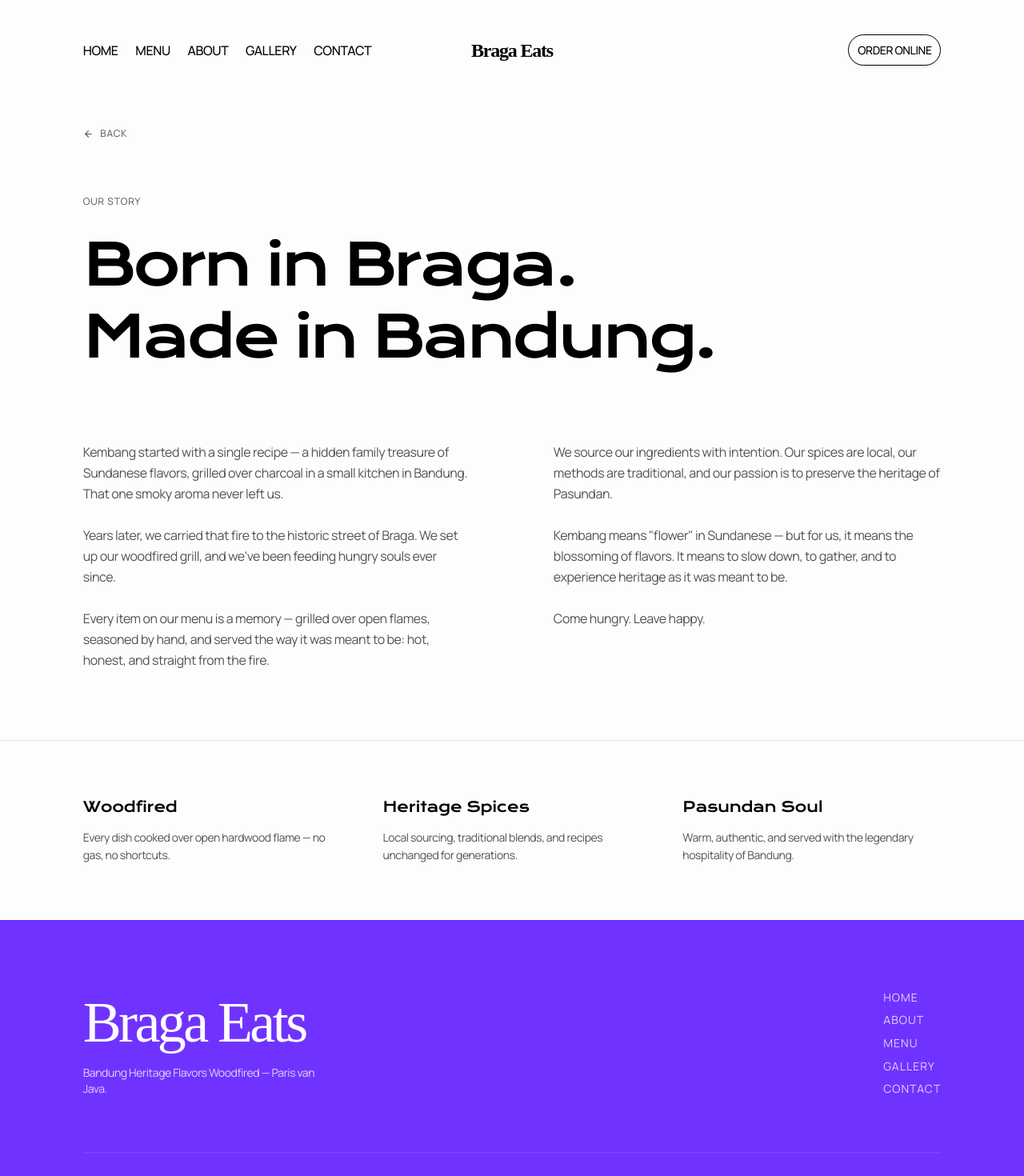
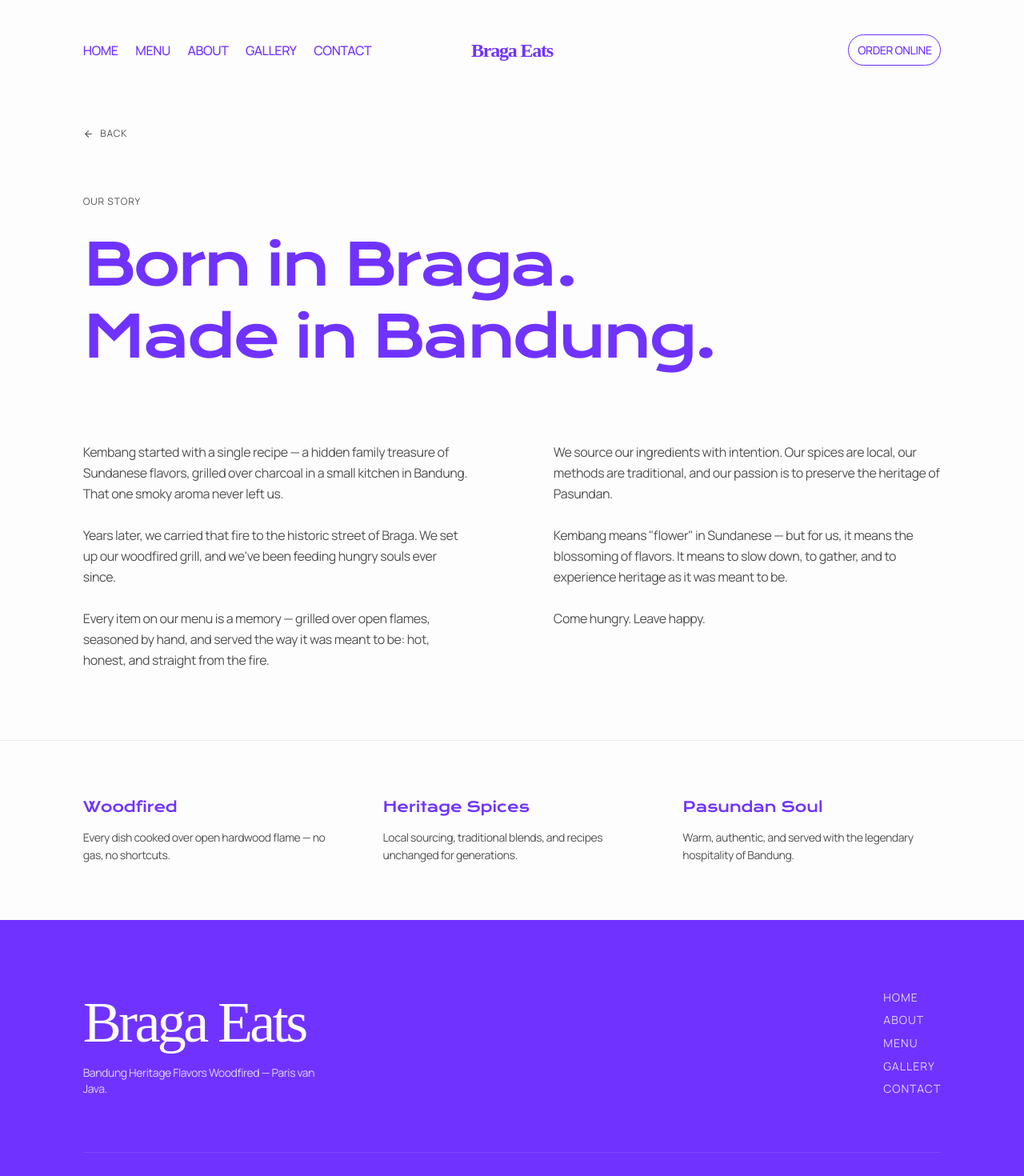
Before and after one commit to rn-abiasa/manguare-fnb-web, a Next.js app: page /about in a window 1280 px wide. Shown: the top 1470 px of the page at 80% size. Built offline with nearby package versions, Linux system fonts and the light colour scheme.

Commit message:
Change: section color theme

```diff
--- a/app/about/page.tsx
+++ b/app/about/page.tsx
@@ -6,7 +6,8 @@ import Footer from "@/components/sections/footer";
 
 export const metadata: Metadata = {
   title: "About — Kembang",
-  description: "The story behind Kembang — Bandung Heritage Flavors Woodfired in Braga, Bandung.",
+  description:
+    "The story behind Kembang — Bandung Heritage Flavors Woodfired in Braga, Bandung.",
 };
 
 export default function AboutPage() {
@@ -31,8 +32,10 @@ export default function AboutPage() {
             <p className="text-xs text-muted-foreground uppercase tracking-widest mb-6">
               Our Story
             </p>
-            <h1 className="text-5xl md:text-7xl font-display font-normal leading-tight tracking-tight">
-              Born in Braga.<br />Made in Bandung.
+            <h1 className="text-5xl md:text-7xl font-display font-normal text-primary leading-tight tracking-tight">
+              Born in Braga.
+              <br />
+              Made in Bandung.
             </h1>
           </div>
 
@@ -40,25 +43,33 @@ export default function AboutPage() {
           <div className="grid grid-cols-1 md:grid-cols-2 gap-12 md:gap-24">
             <div className="flex flex-col gap-6 text-base text-muted-foreground leading-relaxed">
               <p>
-                Kembang started with a single recipe — a hidden family treasure of Sundanese flavors, grilled over charcoal in a small kitchen in Bandung. That one smoky aroma never left us.
+                Kembang started with a single recipe — a hidden family treasure
+                of Sundanese flavors, grilled over charcoal in a small kitchen
+                in Bandung. That one smoky aroma never left us.
               </p>
               <p>
-                Years later, we carried that fire to the historic street of Braga. We set up our woodfired grill, and we've been feeding hungry souls ever since.
+                Years later, we carried that fire to the historic street of
+                Braga. We set up our woodfired grill, and we've been feeding
+                hungry souls ever since.
               </p>
               <p>
-                Every item on our menu is a memory — grilled over open flames, seasoned by hand, and served the way it was meant to be: hot, honest, and straight from the fire.
+                Every item on our menu is a memory — grilled over open flames,
+                seasoned by hand, and served the way it was meant to be: hot,
+                honest, and straight from the fire.
               </p>
             </div>
             <div className="flex flex-col gap-6 text-base text-muted-foreground leading-relaxed">
               <p>
-                We source our ingredients with intention. Our spices are local, our methods are traditional, and our passion is to preserve the heritage of Pasundan.
+                We source our ingredients with intention. Our spices are local,
+                our methods are traditional, and our passion is to preserve the
+                heritage of Pasundan.
               </p>
               <p>
-                Kembang means "flower" in Sundanese — but for us, it means the blossoming of flavors. It means to slow down, to gather, and to experience heritage as it was meant to be.
+                Kembang means "flower" in Sundanese — but for us, it means the
+                blossoming of flavors. It means to slow down, to gather, and to
+                experience heritage as it was meant to be.
               </p>
-              <p>
-                Come hungry. Leave happy.
-              </p>
+              <p>Come hungry. Leave happy.</p>
             </div>
           </div>
         </section>
@@ -67,13 +78,26 @@ export default function AboutPage() {
         <section className="border-t border-border px-8 md:px-16 lg:px-24 py-16">
           <div className="grid grid-cols-1 md:grid-cols-3 gap-12">
             {[
-              { title: "Woodfired", desc: "Every dish cooked over open hardwood flame — no gas, no shortcuts." },
-              { title: "Heritage Spices", desc: "Local sourcing, traditional blends, and recipes unchanged for generations." },
-              { title: "Pasundan Soul", desc: "Warm, authentic, and served with the legendary hospitality of Bandung." },
+              {
+                title: "Woodfired",
+                desc: "Every dish cooked over open hardwood flame — no gas, no shortcuts.",
+              },
+              {
+                title: "Heritage Spices",
+                desc: "Local sourcing, traditional blends, and recipes unchanged for generations.",
+              },
+              {
+                title: "Pasundan Soul",
+                desc: "Warm, authentic, and served with the legendary hospitality of Bandung.",
+              },
             ].map((item) => (
               <div key={item.title}>
-                <h3 className="text-lg font-display font-normal mb-3">{item.title}</h3>
-                <p className="text-sm text-muted-foreground leading-relaxed">{item.desc}</p>
+                <h3 className="text-lg font-display font-normal text-primary mb-3">
+                  {item.title}
+                </h3>
+                <p className="text-sm text-muted-foreground leading-relaxed">
+                  {item.desc}
+                </p>
               </div>
             ))}
           </div>
--- a/app/gallery/page.tsx
+++ b/app/gallery/page.tsx
@@ -43,7 +43,7 @@ export default function GalleryPage() {
             <p className="text-xs text-muted-foreground uppercase tracking-widest mb-6">
               Gallery
             </p>
-            <h1 className="text-5xl md:text-6xl font-display font-normal leading-tight tracking-tight">
+            <h1 className="text-5xl md:text-6xl font-display font-normal text-primary leading-tight tracking-tight">
               Fire, food,
               <br />
               and people.
--- a/components/sections/about.tsx
+++ b/components/sections/about.tsx
@@ -11,20 +11,24 @@ export default function About() {
       {/* Editorial layout: large headline + body text */}
       <div className="grid grid-cols-1 md:grid-cols-2 gap-12 md:gap-24 items-start">
         <div>
-          <h2 className="text-4xl md:text-5xl font-display font-normal leading-tight tracking-tight">
+          <h2 className="text-4xl md:text-5xl font-display font-normal text-primary leading-tight tracking-tight">
             Centuries of Sundanese tradition, reborn on the streets of Bandung.
           </h2>
         </div>
         <div className="flex flex-col gap-6 md:pt-4">
           <p className="text-base text-muted-foreground leading-relaxed">
-            Kembang brings the fire and soul of Bandung's heritage flavors to the heart of Braga. Our recipes are passed down through generations — grilled over open wood flames, served fresh, and made with nothing but honest ingredients.
+            Kembang brings the fire and soul of Bandung's heritage flavors to
+            the heart of Braga. Our recipes are passed down through generations
+            — grilled over open wood flames, served fresh, and made with nothing
+            but honest ingredients.
           </p>
           <p className="text-base text-muted-foreground leading-relaxed">
-            We believe food is memory. Every bite is a journey through the historic alleys of Bandung — unforgettable, warm, and alive.
+            We believe food is memory. Every bite is a journey through the
+            historic alleys of Bandung — unforgettable, warm, and alive.
           </p>
           <Link
             href="/about"
-            className="inline-flex items-center gap-2 text-sm font-semibold uppercase tracking-widest text-foreground underline underline-offset-4 hover:text-primary transition-colors mt-2"
+            className="inline-flex items-center gap-2 text-sm font-semibold text-primary uppercase tracking-widest underline underline-offset-4 hover:text-primary transition-colors mt-2"
           >
             Our Story
           </Link>
--- a/components/sections/menu.tsx
+++ b/components/sections/menu.tsx
@@ -11,14 +11,17 @@ const menuItems = [
 
 export default function Menu() {
   return (
-    <section id="menu" className="px-8 md:px-16 lg:px-24 py-24 md:py-32 bg-muted/30">
+    <section
+      id="menu"
+      className="px-8 md:px-16 lg:px-24 py-24 md:py-32 bg-muted/30"
+    >
       {/* Header */}
       <div className="mb-12 flex flex-col md:flex-row md:items-end md:justify-between gap-4">
         <div>
           <p className="text-xs text-muted-foreground uppercase tracking-widest mb-4">
             Our Menu
           </p>
-          <h2 className="text-4xl md:text-5xl font-display font-normal leading-tight tracking-tight">
+          <h2 className="text-4xl md:text-5xl font-display font-normal text-primary leading-tight tracking-tight">
             From the fire,
             <br />
             to your hands.
--- a/components/ui/navbar.tsx
+++ b/components/ui/navbar.tsx
@@ -47,7 +47,7 @@ function Navbar({ theme = "dark" }: NavbarProps) {
                   key={link.label}
                   href={link.url}
                   className={`text-base font-medium hover:opacity-70 transition-opacity ${
-                    isLight ? "text-foreground" : "text-background"
+                    isLight ? "text-primary" : "text-background"
                   }`}
                 >
                   {link.label}
@@ -62,7 +62,7 @@ function Navbar({ theme = "dark" }: NavbarProps) {
           <Link
             href="/"
             className={`text-2xl md:text-2xl font-serif font-bold tracking-tight ${
-              isLight ? "text-foreground" : "text-white"
+              isLight ? "text-primary" : "text-white"
             }`}
           >
             Braga Eats
@@ -75,7 +75,7 @@ function Navbar({ theme = "dark" }: NavbarProps) {
             variant="outline"
             className={`rounded-full hidden md:flex transition-colors ${
               isLight
-                ? "border-foreground text-foreground hover:bg-foreground hover:text-background"
+                ? "border-primary text-primary hover:bg-primary hover:text-background"
                 : "border-white text-black hover:bg-black hover:text-white"
             }`}
           >
```
Also changed, not shown: app/contact/page.tsx (+43 -13 lines).
